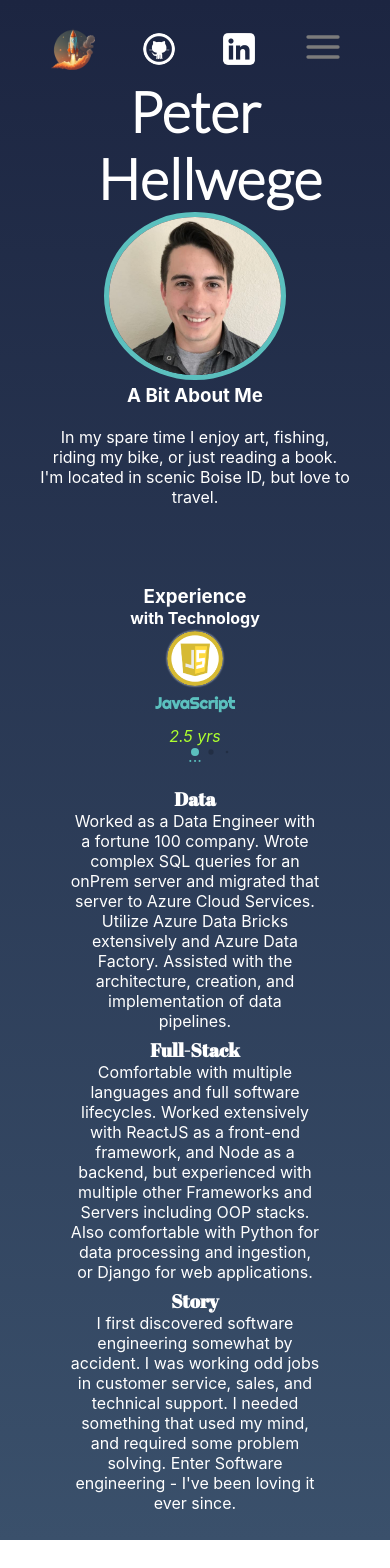
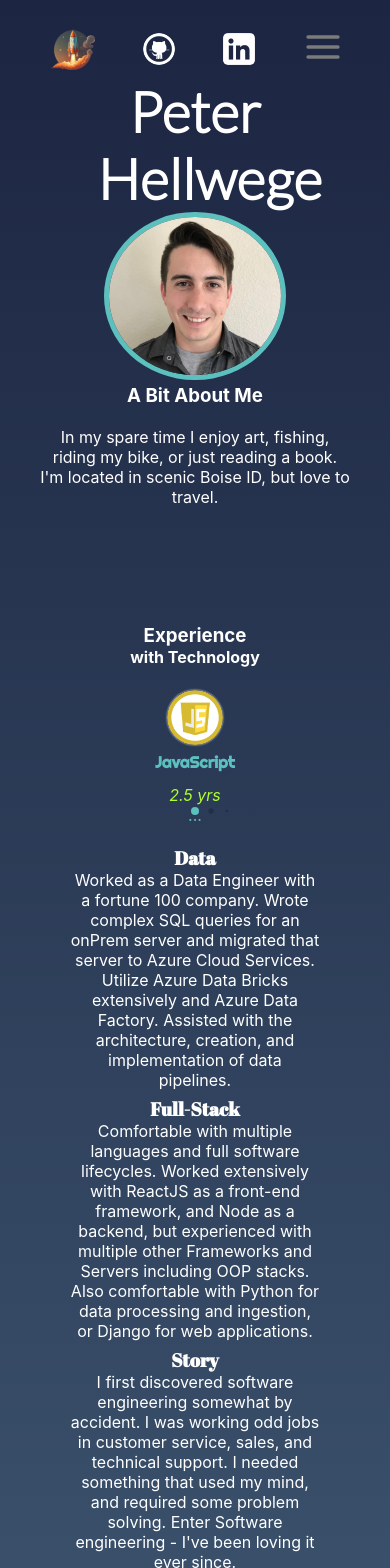
Before and after one commit to phellwege/KuonYagiStylePortfolio, a React (Create React App) app in the folder portfolio4.0/: page /#/AboutMe in a window 390 px wide. Shown: the top 1568 px of the page. Before the commit the page ends 1540 px from the top, so only its background shows below. Built offline with nearby package versions, Linux system fonts and the light colour scheme.

Commit message:
fix to about me

```diff
--- a/portfolio4.0/src/components/aboutMe.css
+++ b/portfolio4.0/src/components/aboutMe.css
@@ -62,9 +62,6 @@
 .skills p {
     color: greenyellow;
 }
-.skills h4 {
-    margin-bottom: 4%;
-}
 .sectionLeft {
     width:50%;
 }
@@ -85,9 +82,12 @@
 }
 @media (max-width: 600px){
     .sectionWrap {
-        padding-top:10%;
+        margin-top:20%;
     }
     #hideOnMobile {
         display: none;
     }
+    .skills h4 {
+        margin-bottom: 4%;
+    }
 }
--- a/portfolio4.0/src/components/aboutMe2.js
+++ b/portfolio4.0/src/components/aboutMe2.js
@@ -28,6 +28,7 @@ export default (props) => {
                 <div className='mainSection'>
                     <h3 id='noClicky'>Experience</h3>
                         <h4 id='noClicky'>with Technology</h4>
+                        <br/>
                     <Swiper
                         pagination={{
                         dynamicBullets: true,
```
